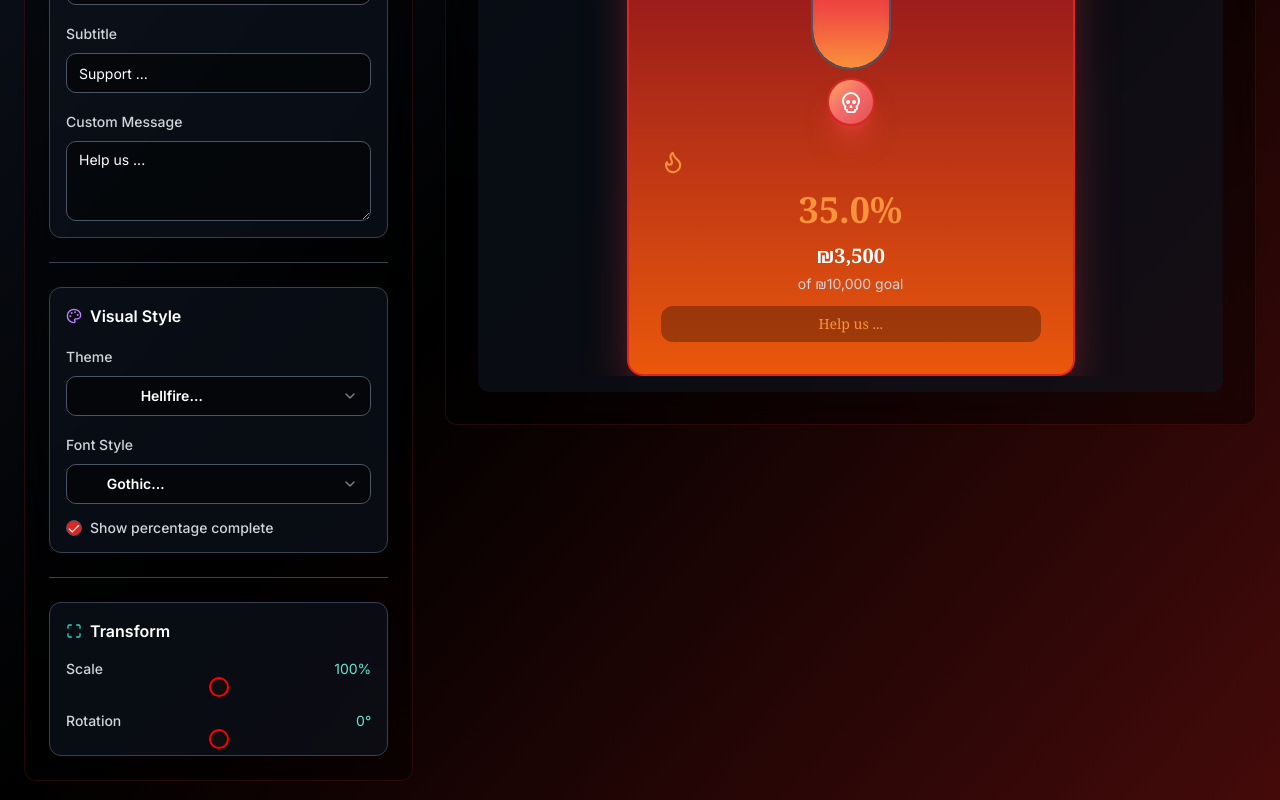
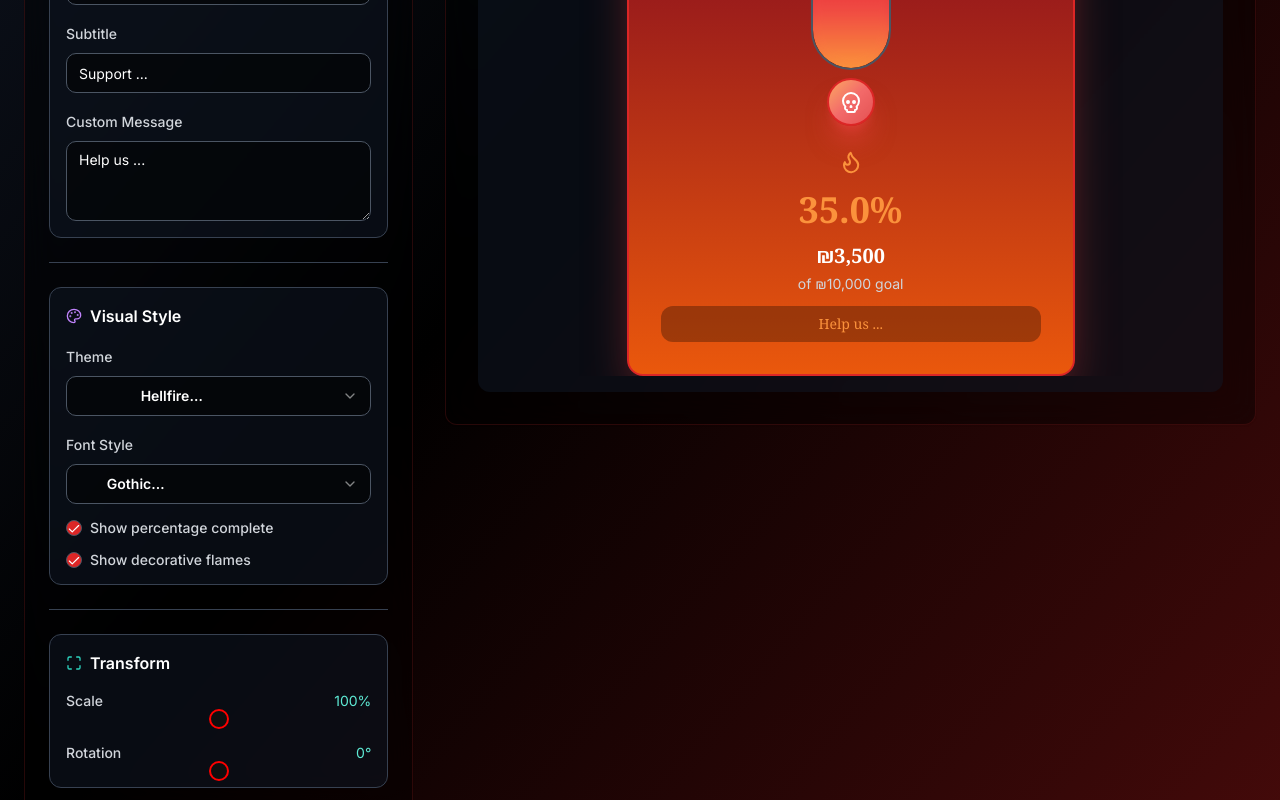
Before and after one commit to VehpuS/hellscore-thermometer-art, a React (Vite) app: page / in a window 1280 px wide. Shown: the part 642-1442 px from the top of the page. Built offline with nearby package versions, Linux system fonts and the light colour scheme.

Commit message:
feat: add showFlames option to design settings and update components

```diff
--- a/src/components/CustomizationPanel.tsx
+++ b/src/components/CustomizationPanel.tsx
@@ -336,6 +336,20 @@ export default function CustomizationPanel({
                 Show percentage complete
               </Label>
             </div>
+
+            <div className="flex items-center space-x-2">
+              <Checkbox
+                id="flames"
+                checked={design.showFlames}
+                onCheckedChange={(checked) =>
+                  onDesignChange("showFlames", checked)
+                }
+                className="border-gray-600 data-[state=checked]:bg-red-600"
+              />
+              <Label htmlFor="flames" className="text-gray-300">
+                Show decorative flames
+              </Label>
+            </div>
           </div>
         </CardContent>
       </Card>
--- a/src/components/ThermometerPreview.tsx
+++ b/src/components/ThermometerPreview.tsx
@@ -2,6 +2,7 @@ import { motion } from "framer-motion";
 import { Flame, Skull, Star } from "lucide-react";
 import { forwardRef } from "react";
 
+import type { Design } from "@/types/design";
 import { formatCurrency } from "@/utils/currency";
 
 const themes = {
@@ -51,24 +52,7 @@ const fonts = {
 
 const ThermometerPreview = forwardRef<
   HTMLDivElement,
-  {
-    design: {
-      goal: number;
-      current: number;
-      title: string;
-      subtitle: string;
-      theme: string;
-      fontStyle: string;
-      showPercentage: boolean;
-      customMessage: string;
-      scale: number;
-      rotation: number;
-      currency: string;
-      customSymbol: string;
-      symbolPosition: "before" | "after";
-    };
-    percentage: number;
-  }
+  { design: Design; percentage: number }
 >(({ design, percentage }, ref) => {
   const theme = themes[design.theme];
   const fontClass = fonts[design.fontStyle];
@@ -101,9 +85,11 @@ const ThermometerPreview = forwardRef<
         transition={{ duration: 0.8 }}
       >
         {/* Decorative flames - MOVED INSIDE BOUNDS */}
-        <div className="absolute top-6 left-1/2 transform -translate-x-1/2">
-          <FlameIcon />
-        </div>
+        {design.showFlames && (
+          <div className="absolute top-6 left-1/2 transform -translate-x-1/2">
+            <FlameIcon />
+          </div>
+        )}
 
         {/* Title */}
         <motion.h1
@@ -178,9 +164,11 @@ const ThermometerPreview = forwardRef<
         </motion.div>
 
         {/* Bottom flame with proper spacing */}
-        <div className="flex justify-start mt-6 mb-4">
-          <FlameIcon />
-        </div>
+        {design.showFlames && (
+          <div className="flex mt-6 mb-4 justify-center">
+            <FlameIcon />
+          </div>
+        )}
 
         {/* Stats - STAYS OUTSIDE THE TRANSFORM */}
         <motion.div
--- a/src/pages/Base44.tsx
+++ b/src/pages/Base44.tsx
@@ -7,22 +7,7 @@ import ExportModal from "@/components/ExportModal";
 import ThermometerPreview from "@/components/ThermometerPreview";
 import { Button } from "@/components/ui/button";
 import { Card } from "@/components/ui/card";
-
-export interface Design {
-  goal: number;
-  current: number;
-  title: string;
-  subtitle: string;
-  theme: string;
-  fontStyle: string;
-  showPercentage: boolean;
-  customMessage: string;
-  scale: number;
-  rotation: number;
-  currency: string;
-  customSymbol: string;
-  symbolPosition: "before" | "after";
-}
+import type { Design } from "@/types/design";
 
 export default function Home() {
   const [design, setDesign] = useState<Design>({
@@ -39,6 +24,7 @@ export default function Home() {
     customMessage: "Help us ...",
     scale: 1,
     rotation: 0,
+    showFlames: true,
   });
 
   const [showExportModal, setShowExportModal] = useState(false);
--- /dev/null
+++ b/src/types/design.ts
@@ -0,0 +1,16 @@
+export interface Design {
+  goal: number;
+  current: number;
+  title: string;
+  subtitle: string;
+  theme: string;
+  fontStyle: string;
+  showPercentage: boolean;
+  customMessage: string;
+  scale: number;
+  rotation: number;
+  currency: string;
+  customSymbol: string;
+  symbolPosition: "before" | "after";
+  showFlames: boolean;
+}
```
